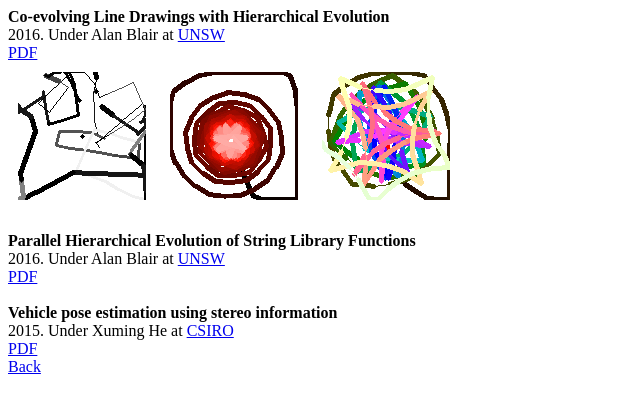
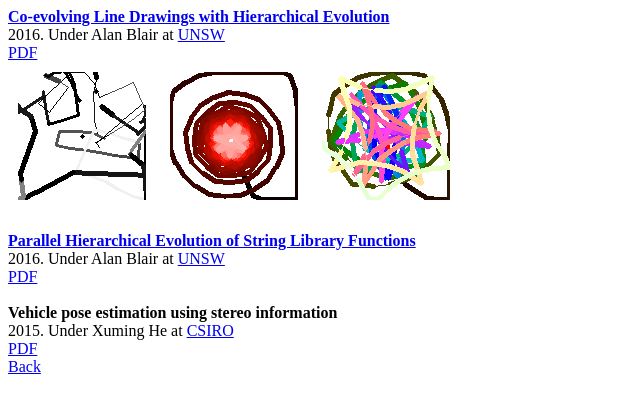
Before and after one commit to vejka/vejka.github.io, a plain HTML site: page research/index.html in a window 1280 px wide. Shown: the whole page, without its empty margins (0-640 px from the left). Drawn offline with Linux system fonts and the light colour scheme.

Commit message:
Update index.html

```diff
--- a/research/index.html
+++ b/research/index.html
@@ -8,7 +8,7 @@
   </style>
 </head>
 <body>
-  <b> Co-evolving Line Drawings with Hierarchical Evolution </b>
+  <b> <a href="https://link.springer.com/chapter/10.1007/978-3-319-51691-2_4">Co-evolving Line Drawings with Hierarchical Evolution</a></b>
   <br>
   2016. Under Alan Blair at <a href = 'https://www.engineering.unsw.edu.au/computer-science-engineering/'>UNSW</a>
   <br>
@@ -20,7 +20,7 @@
   <br>
   <br>
 
-  <b> Parallel Hierarchical Evolution of String Library Functions </b>
+  <b> <a href="https://link.springer.com/chapter/10.1007/978-3-319-45823-6_26">Parallel Hierarchical Evolution of String Library Functions</a></b>
   <br>
   2016. Under Alan Blair at <a href = 'https://www.engineering.unsw.edu.au/computer-science-engineering/'>UNSW</a>
   <br>
```
